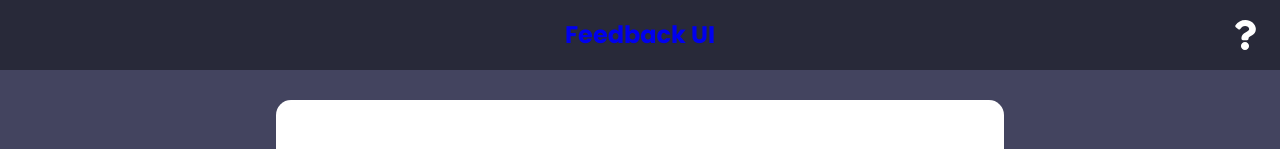
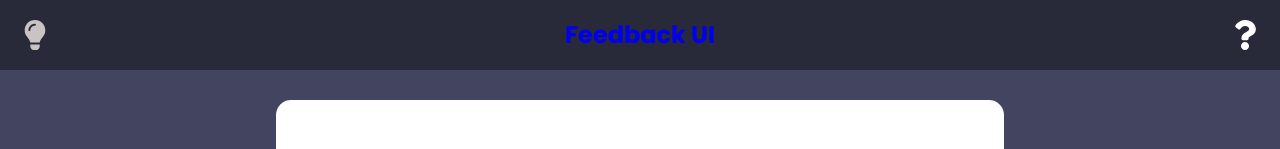
Before and after one commit to alfiofederico/FeedbackApp, a React (Create React App) app: page /about in a window 1280 px wide. Shown: the top 149 px of the page. Built offline with nearby package versions, Linux system fonts and the light colour scheme.

Commit message:
fixed the about page

```diff
--- a/src/App.js
+++ b/src/App.js
@@ -22,7 +22,7 @@ export default function App() {
       <>
         <FeedbackProvider>
           <Router>
-            <Header  />
+            <Header />
 
             <div className="container">
               <Route exact path="/">
@@ -33,6 +33,7 @@ export default function App() {
               </Route>
               <Route path="/about" component={About} />
               <AboutIcon />
+              <Theme />
             </div>
           </Router>
         </FeedbackProvider>
```
